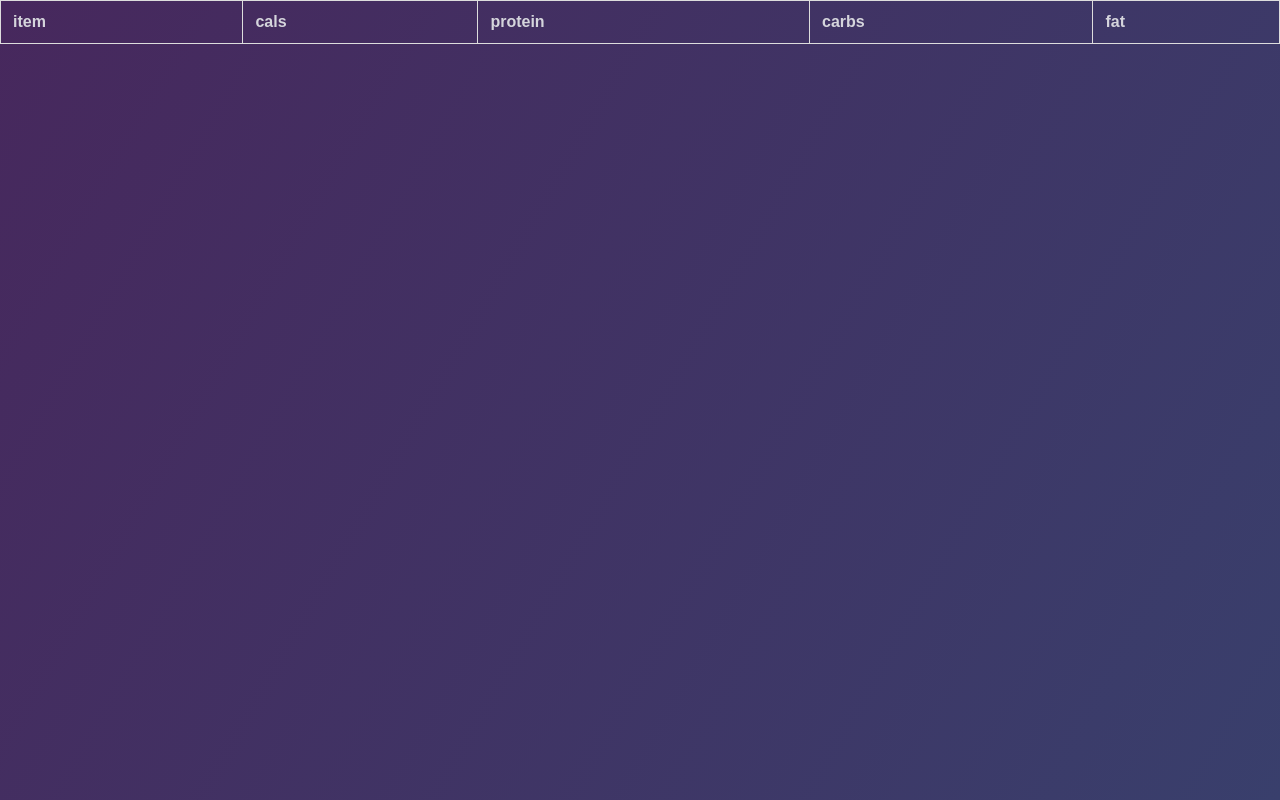
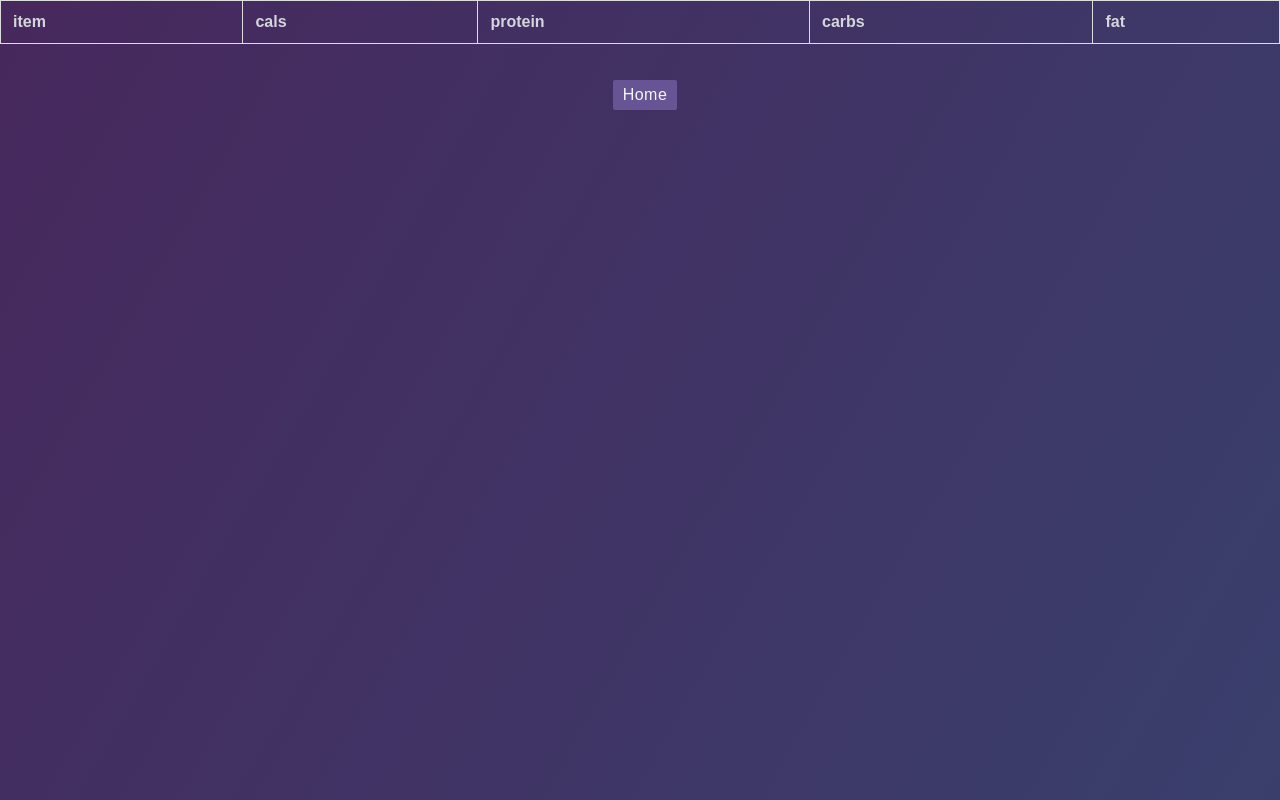
Before and after one commit to bjucs/MacroTrack-React, a React (Create React App) app: page /log in a window 1280 px wide. Built offline with nearby package versions, Linux system fonts and the light colour scheme.

Commit message:
Created & reformatted 'log' page, fixed eventDefault

```diff
--- a/src/Home.js
+++ b/src/Home.js
@@ -1,10 +1,9 @@
 
 import React from "react";
-// import { useState } from "react";
-import "./App.css";
 import { BUTTON_TYPES } from "./components/Button";
 import RoutingButton from "./components/routingbtn";
 import { globalFood } from './Tracking';
+import "./App.css";
 
 export default function Home() {
     /* Gets the current date in M/D/Y string format using current
--- a/src/Log.js
+++ b/src/Log.js
@@ -1,11 +1,21 @@
 
 import React from "react";
 import { foodItems } from './Tracking';
+import { BUTTON_TYPES } from "./components/Button";
+import Table from './components/Table'
+import RoutingButton from "./components/routingbtn";
 import "./App.css";
-import Table from './components/Table'
 
 export default function Log() {
     return (
+        <div>
         <Table foods={foodItems}/>
+        <center>
+        <br/> <br/>
+        <RoutingButton type={BUTTON_TYPES.HOME} btnTxt='Home' routing="/home"
+        />
+        <br/> <br/> <br/>
+        </center>
+        </div>
     );
 }
--- a/src/Tracking.js
+++ b/src/Tracking.js
@@ -1,10 +1,10 @@
 
 import React, { useState } from "react";
-import "./App.css";
 import { BUTTON_TYPES } from "./components/Button";
 import RoutingButton from "./components/routingbtn";
 import ActionButton from "./components/actionbutton";
 import FoodClass from "./components/FoodClass";
+import "./App.css";
 
 export const foodItems = [];
 export const globalFood = new FoodClass("Global", 0, 0, 0, 0);
@@ -42,7 +42,7 @@ export default function Tracking() {
       }
 
       // Check if all fields are filled
-      if (!item || !cals || !protein || !carbs || !fat) {
+      if (!item || !cals) {
         alert('Please fill in all fields.');
         return;
       }
--- a/src/components/FoodClass.js
+++ b/src/components/FoodClass.js
@@ -21,5 +21,4 @@ class FoodClass {
     }
 }
 
-
 export default FoodClass;
```
